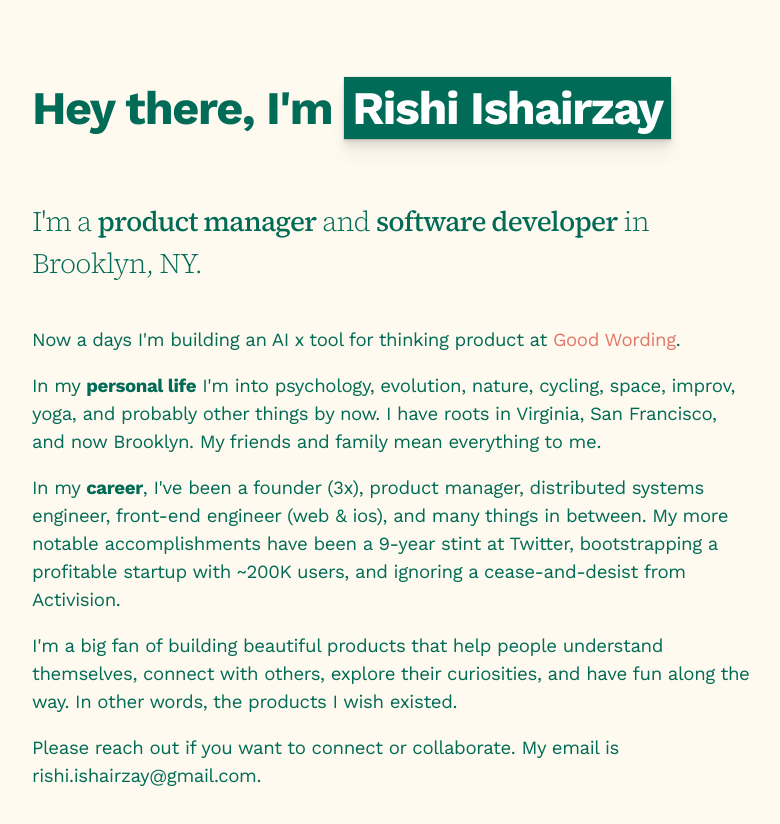
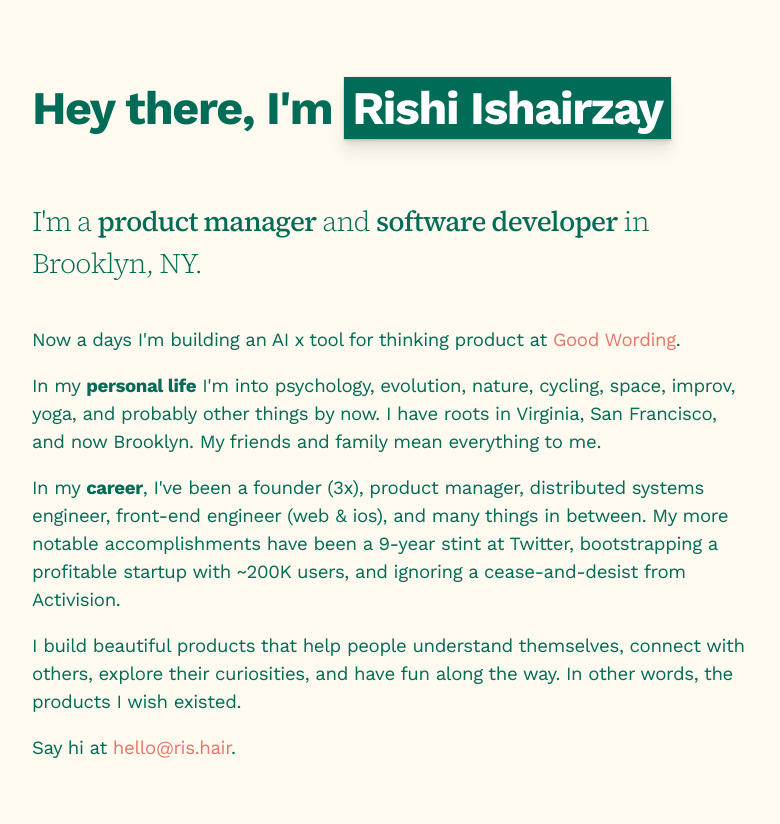
Before and after one commit to rishair/ris.hair, a SvelteKit app: page / in a window 1280 px wide. Shown: the top 824 px of the page, without its empty margins (248-1028 px from the left). Built offline with nearby package versions, Linux system fonts and the light colour scheme; a web font is replaced by a local one.

Commit message:
Added contact

```diff
--- a/src/routes/+layout.svelte
+++ b/src/routes/+layout.svelte
@@ -18,6 +18,6 @@
 	<link href="https://api.fontshare.com/v2/css?f[]=supreme@400,401,700&display=swap" rel="stylesheet"></svelte:head>
 
 
-<main class="container mx-auto max-w-3xl pt-20 bg-page-background">
+<main class="container mx-auto max-w-3xl py-20 bg-page-background">
 	<slot />
 </main>
--- a/src/routes/+page.svelte
+++ b/src/routes/+page.svelte
@@ -23,11 +23,11 @@
 	</p>
 
 	<p>
-		I'm a big fan of building beautiful products that help people understand themselves, connect with others, explore their curiosities, and have fun along the way. In other words, the products I wish existed.
+		I build beautiful products that help people understand themselves, connect with others, explore their curiosities, and have fun along the way. In other words, the products I wish existed.
 	</p>
 
 	<p>
-		Please reach out if you want to connect or collaborate. My email is rishi.ishairzay@gmail.com.
+		Say hi at <a href="mailto:hello@ris.hair">hello@ris.hair</a>.
 	</p>
 </section>
 
--- a/src/styles/app.css
+++ b/src/styles/app.css
@@ -73,6 +73,13 @@ p {
     margin-bottom: 18px;
 }
 
+button {
+    @apply bg-orange;
+    padding: 8px 12px;
+    font-weight: normal;
+    color: #fff;
+    border-radius: 4px;
+}
 
 .shadow.hover {
 	transition: box-shadow 0.1s ease-in-out;
--- a/tailwind.config.js
+++ b/tailwind.config.js
@@ -13,7 +13,8 @@ export default {
 
         'aqua': '#008b70',
         'taupe': '#fffaef',
-        'forest-green': '#006b56'
+        'forest-green': '#006b56',
+        'orange': '#E37769'
       },
       fontFamily: {
         'work-sans': ['"Work Sans"', 'sans-serif'],
```
